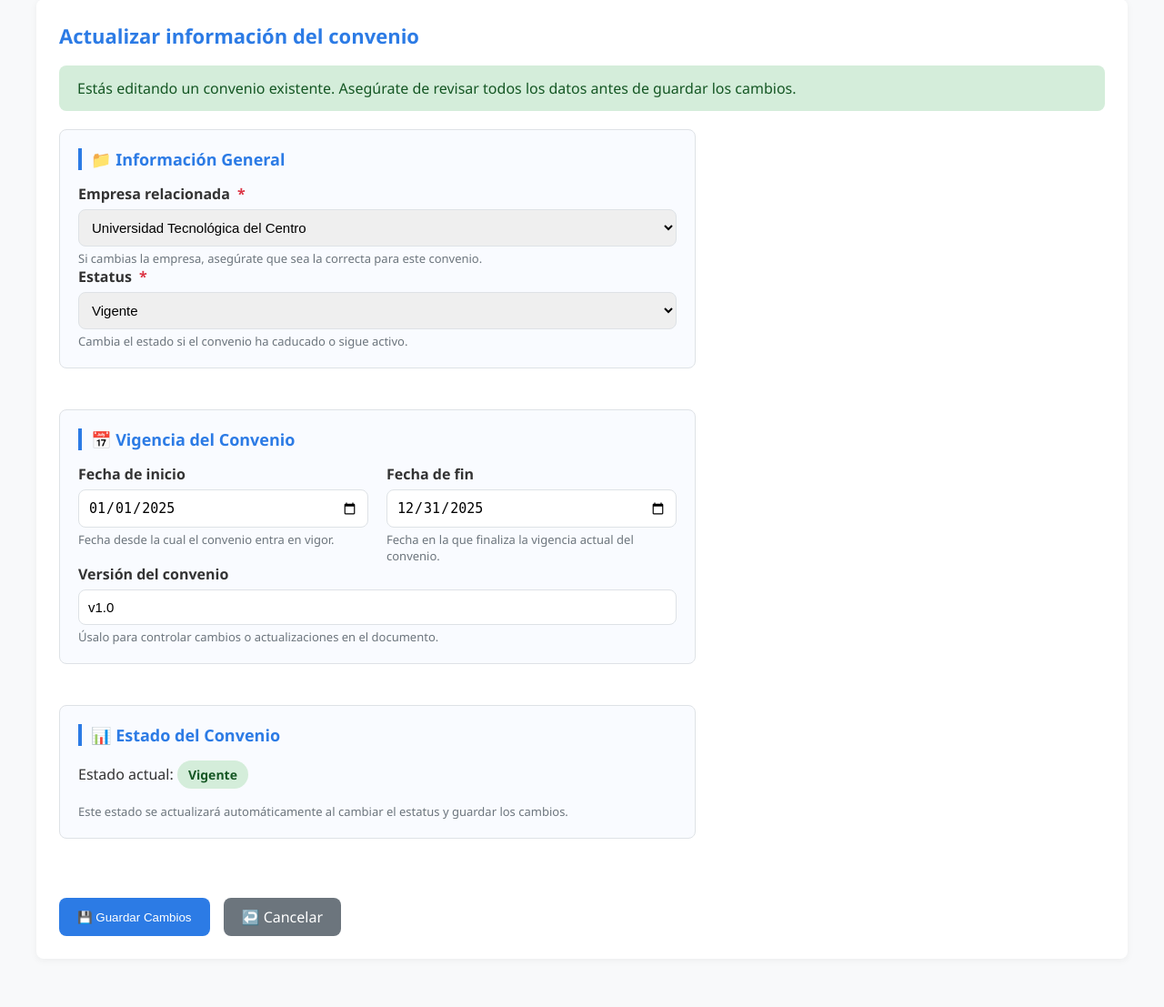
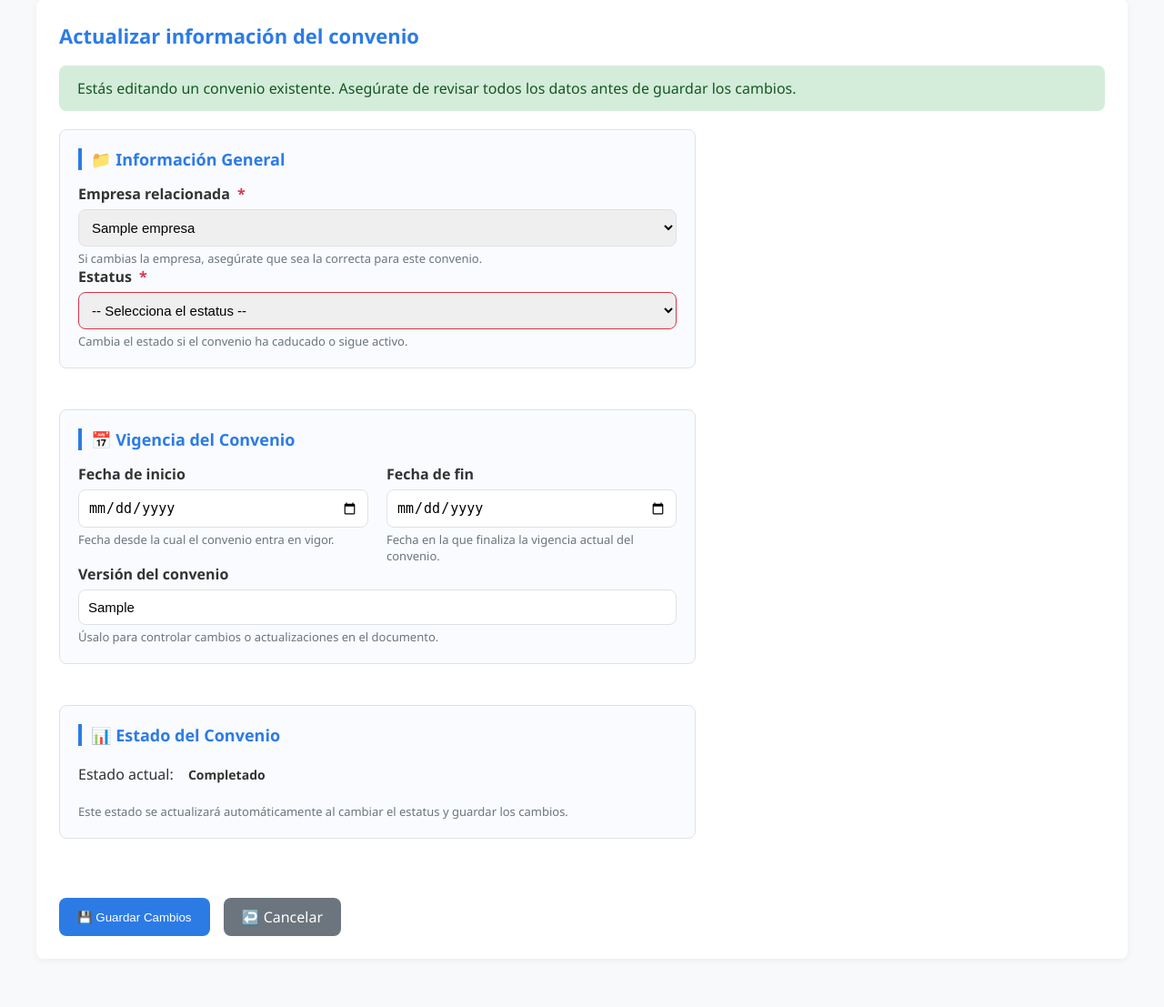
Before and after one commit to hectorgrm/vinculacion, a PHP site: page /serviciosocial/view/convenio/convenio_edit.php?id=1 in a window 1280 px wide. Shown: the part 141-1248 px from the top of the page at 91% size. Run offline with PHP 8.4, Linux system fonts and the light colour scheme; tables that the repository leaves empty or names only in its code hold one stand-in row (values such as "Sample post").

Commit message:
Update convenio_edit.php
Conexion de edit desde el back end correctamente.

```diff
--- a/serviciosocial/view/convenio/convenio_edit.php
+++ b/serviciosocial/view/convenio/convenio_edit.php
@@ -1,3 +1,85 @@
+<?php
+declare(strict_types=1);
+
+require_once __DIR__ . '/../../../config/session.php';
+require_once __DIR__ . '/../../controller/ConvenioController.php';
+
+use Serviciosocial\Controller\ConvenioController;
+
+$id = isset($_GET['id']) ? (int) $_GET['id'] : 0;
+$controller = null;
+$empresas = [];
+$convenio = null;
+$generalError = '';
+$errors = [];
+
+$formData = [
+    'ss_empresa_id' => '',
+    'estatus' => 'pendiente',
+    'fecha_inicio' => '',
+    'fecha_fin' => '',
+    'version_actual' => '',
+];
+
+if ($id <= 0) {
+    $generalError = 'Identificador de convenio no válido.';
+} else {
+    try {
+        $controller = new ConvenioController();
+        $empresas = $controller->listEmpresas();
+        $convenio = $controller->findById($id);
+
+        if ($convenio === null) {
+            $generalError = 'El convenio solicitado no existe.';
+        } else {
+            $formData = [
+                'ss_empresa_id' => (string) ($convenio['ss_empresa_id'] ?? ''),
+                'estatus' => (string) ($convenio['estatus'] ?? 'pendiente'),
+                'fecha_inicio' => (string) ($convenio['fecha_inicio'] ?? ''),
+                'fecha_fin' => (string) ($convenio['fecha_fin'] ?? ''),
+                'version_actual' => (string) ($convenio['version_actual'] ?? ''),
+            ];
+        }
+    } catch (\Throwable $exception) {
+        $generalError = 'No fue posible cargar la información del convenio: ' . $exception->getMessage();
+    }
+}
+
+if ($_SERVER['REQUEST_METHOD'] === 'POST' && $generalError === '' && $controller instanceof ConvenioController) {
+    $formData['ss_empresa_id'] = trim((string) ($_POST['ss_empresa_id'] ?? ''));
+    $formData['estatus'] = trim((string) ($_POST['estatus'] ?? 'pendiente'));
+    $formData['fecha_inicio'] = trim((string) ($_POST['fecha_inicio'] ?? ''));
+    $formData['fecha_fin'] = trim((string) ($_POST['fecha_fin'] ?? ''));
+    $formData['version_actual'] = trim((string) ($_POST['version_actual'] ?? ''));
+
+    try {
+        $controller->update($id, $formData);
+        header('Location: convenio_list.php?updated=1');
+        exit;
+    } catch (\InvalidArgumentException $invalidArgumentException) {
+        $errors[] = $invalidArgumentException->getMessage();
+    } catch (\Throwable $exception) {
+        $errors[] = 'No fue posible actualizar el convenio: ' . $exception->getMessage();
+    }
+}
+
+/**
+ * @param string $value
+ */
+function e(string $value): string
+{
+    return htmlspecialchars($value, ENT_QUOTES, 'UTF-8');
+}
+
+$estatusConfig = [
+    'pendiente' => ['label' => 'Pendiente', 'class' => 'pendiente'],
+    'vigente' => ['label' => 'Vigente', 'class' => 'vigente'],
+    'vencido' => ['label' => 'Vencido', 'class' => 'vencido'],
+];
+
+$estatusActual = strtolower($formData['estatus'] ?? 'pendiente');
+$estatusInfo = $estatusConfig[$estatusActual] ?? ['label' => ucfirst($estatusActual), 'class' => ''];
+?>
 <!DOCTYPE html>
 <html lang="es">
 <head>
@@ -23,12 +105,26 @@
     <section class="card">
       <h2>Actualizar información del convenio</h2>
 
-      <!-- ALERTA DE INFORMACIÓN -->
+      <?php if ($generalError !== ''): ?>
+        <div class="alert alert-error" role="alert">
+          <?php echo e($generalError); ?>
+        </div>
+      <?php else: ?>
+        <?php if (!empty($errors)): ?>
+          <div class="alert alert-error" role="alert">
+            <ul>
+              <?php foreach ($errors as $error): ?>
+                <li><?php echo e($error); ?></li>
+              <?php endforeach; ?>
+            </ul>
+          </div>
+        <?php else: ?>
           <div class="alert alert-success">
             Estás editando un convenio existente. Asegúrate de revisar todos los datos antes de guardar los cambios.
           </div>
+        <?php endif; ?>
 
-      <form action="" method="post" class="form">
+        <form action="<?php echo e((string) ($_SERVER['REQUEST_URI'] ?? '')); ?>" method="post" class="form">
 
           <!-- Sección 1: Información general -->
           <div class="form-section">
@@ -36,21 +132,28 @@
 
             <div class="field">
               <label for="ss_empresa_id">Empresa relacionada <span class="required">*</span></label>
-            <select id="ss_empresa_id" name="ss_empresa_id" required>
+              <select id="ss_empresa_id" name="ss_empresa_id" required <?php echo empty($empresas) ? 'disabled' : ''; ?>>
                 <option value="">-- Selecciona la empresa --</option>
-              <option value="1" selected>Universidad Tecnológica del Centro</option>
-              <option value="2">Hospital General San José</option>
-              <option value="3">Biblioteca Municipal Central</option>
+                <?php foreach ($empresas as $empresa): ?>
+                  <option value="<?php echo (int) ($empresa['id'] ?? 0); ?>" <?php echo ((string) ($empresa['id'] ?? '') === $formData['ss_empresa_id']) ? 'selected' : ''; ?>>
+                    <?php echo e((string) ($empresa['nombre'] ?? '')); ?>
+                  </option>
+                <?php endforeach; ?>
               </select>
+              <?php if (empty($empresas)): ?>
+                <div class="hint">No hay empresas registradas. Agrega una empresa antes de actualizar el convenio.</div>
+              <?php else: ?>
                 <div class="hint">Si cambias la empresa, asegúrate que sea la correcta para este convenio.</div>
+              <?php endif; ?>
             </div>
 
             <div class="field">
               <label for="estatus">Estatus <span class="required">*</span></label>
               <select id="estatus" name="estatus" required>
-              <option value="pendiente">Pendiente</option>
-              <option value="vigente" selected>Vigente</option>
-              <option value="vencido">Vencido</option>
+                <option value="">-- Selecciona el estatus --</option>
+                <option value="pendiente" <?php echo $formData['estatus'] === 'pendiente' ? 'selected' : ''; ?>>Pendiente</option>
+                <option value="vigente" <?php echo $formData['estatus'] === 'vigente' ? 'selected' : ''; ?>>Vigente</option>
+                <option value="vencido" <?php echo $formData['estatus'] === 'vencido' ? 'selected' : ''; ?>>Vencido</option>
               </select>
               <div class="hint">Cambia el estado si el convenio ha caducado o sigue activo.</div>
             </div>
@@ -62,20 +165,20 @@
             <div class="form-grid">
               <div class="field">
                 <label for="fecha_inicio">Fecha de inicio</label>
-              <input type="date" id="fecha_inicio" name="fecha_inicio" value="2025-01-01" />
+                <input type="date" id="fecha_inicio" name="fecha_inicio" value="<?php echo e($formData['fecha_inicio']); ?>" />
                 <div class="hint">Fecha desde la cual el convenio entra en vigor.</div>
               </div>
 
               <div class="field">
                 <label for="fecha_fin">Fecha de fin</label>
-              <input type="date" id="fecha_fin" name="fecha_fin" value="2025-12-31" />
+                <input type="date" id="fecha_fin" name="fecha_fin" value="<?php echo e($formData['fecha_fin']); ?>" />
                 <div class="hint">Fecha en la que finaliza la vigencia actual del convenio.</div>
               </div>
             </div>
 
             <div class="field">
               <label for="version_actual">Versión del convenio</label>
-            <input type="text" id="version_actual" name="version_actual" value="v1.0" />
+              <input type="text" id="version_actual" name="version_actual" value="<?php echo e($formData['version_actual']); ?>" />
               <div class="hint">Úsalo para controlar cambios o actualizaciones en el documento.</div>
             </div>
           </div>
@@ -83,16 +186,17 @@
           <!-- Sección 3: Estado actual -->
           <div class="form-section">
             <h3>📊 Estado del Convenio</h3>
-          <p>Estado actual: <span class="badge vigente">vigente</span></p>
+            <p>Estado actual: <span class="badge <?php echo e($estatusInfo['class']); ?>"><?php echo e($estatusInfo['label']); ?></span></p>
             <div class="hint">Este estado se actualizará automáticamente al cambiar el estatus y guardar los cambios.</div>
           </div>
 
           <!-- Acciones -->
           <div class="actions">
-          <button type="submit" class="btn btn-primary">💾 Guardar Cambios</button>
+            <button type="submit" class="btn btn-primary" <?php echo empty($empresas) ? 'disabled' : ''; ?>>💾 Guardar Cambios</button>
             <a href="convenio_list.php" class="btn btn-secondary">↩️ Cancelar</a>
           </div>
         </form>
+      <?php endif; ?>
     </section>
   </main>
 
```
Lines whose indentation alone changed are shown as unchanged.
